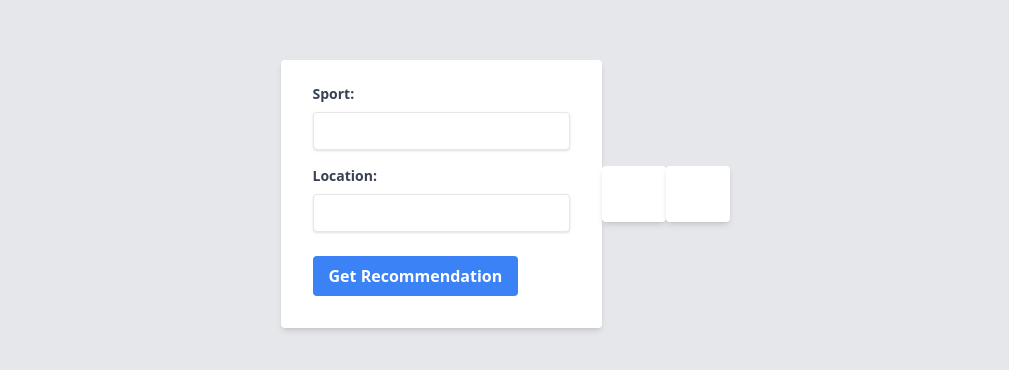
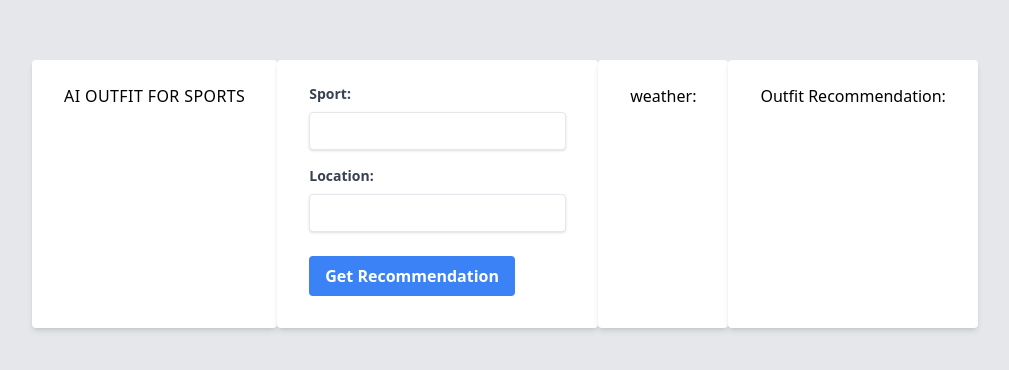
Before and after one commit to tonihintikka/azureopenaiwithtinymce6demo, a website: page weatherform.html in a window 1280 px wide. Shown: the part 198-568 px from the top of the page, without its empty margins (135-1144 px from the left). Drawn offline with Linux system fonts and the light colour scheme.

Commit message:
new changes

```diff
--- a/weatherform.html
+++ b/weatherform.html
@@ -5,6 +5,12 @@
     <link rel="stylesheet" type="text/css" href="weatherstyles.css" />
   </head>
   <body class="bg-gray-200 flex items-center justify-center h-screen">
+    <div class="md:flex">
+      <div class="bg-white shadow-md rounded px-8 pt-6 pb-8 mb-4">
+        <h1 class="uppercase tracking-wide text-smfont-semibold">
+          AI outfit for sports
+        </h1>
+      </div>
       <!-- Add this somewhere in your body -->
       <div
         id="loading-indicator"
@@ -32,7 +38,9 @@
           />
         </div>
         <div class="mb-6">
-        <label class="block text-gray-700 text-sm font-bold mb-2" for="location"
+          <label
+            class="block text-gray-700 text-sm font-bold mb-2"
+            for="location"
             >Location:</label
           >
           <input
@@ -50,14 +58,21 @@
           />
         </div>
       </form>
+
       <div
         id="weather-data"
         class="bg-white shadow-md rounded px-8 pt-6 pb-8 mb-4"
-    ></div>
+      >
+        <h2>weather:</h2>
+      </div>
+
       <div
         id="clothing-recommendation"
         class="bg-white shadow-md rounded px-8 pt-6 pb-8 mb-4"
-    ></div>
+      >
+        <h2>Outfit Recommendation:</h2>
+      </div>
+    </div>
 
     <script>
       document
```
Also changed, not shown: weatherstyles.css. Lines whose indentation alone changed are shown as unchanged.
